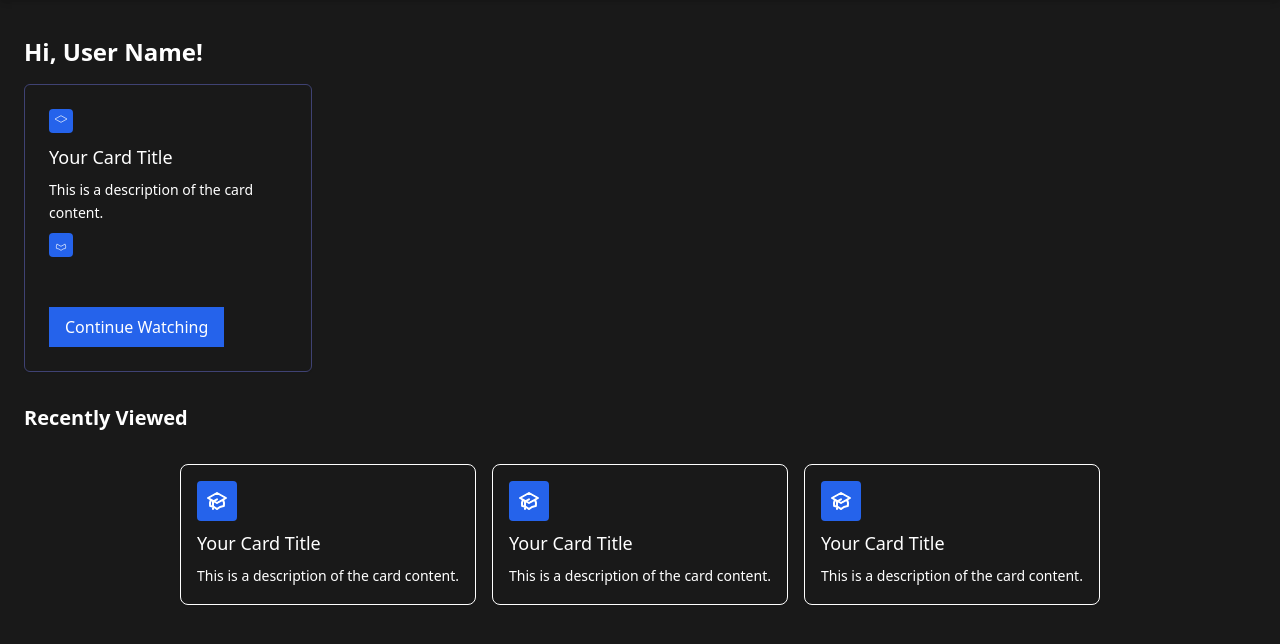
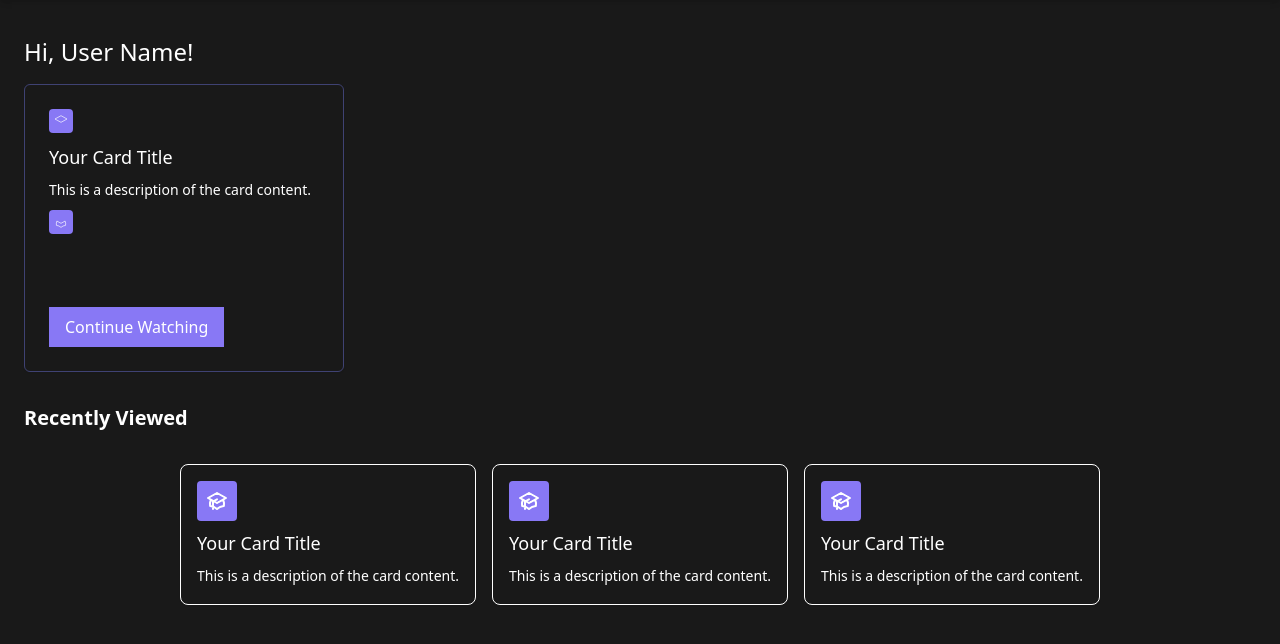
Before and after one commit to 1iamharshraj/VisionED, a Django app: page /stu_home in a window 1280 px wide. Shown: the part 64-708 px from the top of the page. Run offline with Django 5.2, Linux system fonts and the light colour scheme; some libraries are stand-ins or nearby versions.

Commit message:
ui changes in stu home. student

```diff
--- a/home/urls.py
+++ b/home/urls.py
@@ -10,5 +10,6 @@ urlpatterns = [
     path("edu_home",views.EducatorHomeView.as_view(),name='edu_home'),
     path("edu_course",views.EducatorCourseView.as_view(),name='edu_course'),
     path("stu_home",views.StudentHomeView.as_view(),name='stu_home'),
-    path("stu_course",views.StudentCourseView.as_view(),name='stu_course')
+    path("stu_course",views.StudentCourseView.as_view(),name='stu_course'),
+    path("stu_vid",views.StudentVidView.as_view(),name='stu_vid')
 ]
--- a/home/views.py
+++ b/home/views.py
@@ -11,6 +11,11 @@ from django.shortcuts import render, redirect
 from django.views import View
 from .forms import LoginForm
 from .models import EducatorUpload
+
+
+class StudentVidView(View):
+    def get(self, request):
+        return render(request,"students/StuVidPlayer.html")
 
 class EducatorCourseView(View):
     def get(self, request):
--- a/templates/students/Stuhome.html
+++ b/templates/students/Stuhome.html
@@ -6,7 +6,7 @@
 <head>
     <meta charset="UTF-8">
     <meta name="viewport" content="width=device-width, initial-scale=1.0">
-    <title>User Dashboard</title>
+    <title>Student Home</title>
     <link href="https://cdn.jsdelivr.net/npm/tailwindcss@2.2.19/dist/tailwind.min.css" rel="stylesheet">
 
     <!-- Bootstrap CSS -->
@@ -58,13 +58,13 @@
 
     <div class="mt-3 max-w-7xl mx-auto p-6">
         <!-- Greeting -->
-        <h1 class="text-2xl font-semibold">Hi, User Name!</h1>
+        <h1 class="text-2xl font-semibold arima-500  ">Hi, User Name!</h1>
 
         <!-- Card Section -->
         <article
-            class="mt-4 w-72 h-72 rounded-md border border-[#3F4273] bg-transparent p-6 shadow-sm transition hover:shadow-lg flex flex-col justify-between">
+            class="mt-4 w-80 h-72 rounded-md border border-[#3F4273] bg-transparent p-6 shadow-sm transition hover:shadow-lg flex flex-col justify-between">
             <div class="flex-1">
-                <span class="inline-block rounded bg-blue-600 p-1 text-white">
+                <span class="inline-block rounded bg-primary-ascent p-1 text-white">
                     <svg xmlns="http://www.w3.org/2000/svg" class="size-4" fill="none" viewBox="0 0 24 24"
                         stroke="currentColor">
                         <path d="M12 14l9-5-9-5-9 5 9 5z" />
@@ -81,7 +81,7 @@
                     This is a description of the card content.
                 </p>
 
-                <span class="inline-block rounded bg-blue-600 p-1 text-white mt-2">
+                <span class="inline-block rounded bg-primary-ascent p-1 text-white mt-2">
                     <svg xmlns="http://www.w3.org/2000/svg" class="size-4" fill="none" viewBox="0 0 24 24"
                         stroke="currentColor">
                         <path
@@ -90,7 +90,7 @@
                 </span>
             </div>
 
-            <a href="#" class="bg-blue-600 text-white px-4 py-2 rounded-none mt-4 self-start">
+            <a href="#" class="bg-primary-ascent  arima-200  text-white px-4 py-2 rounded-none mt-4 self-start">
                 Continue Watching
             </a>
         </article>
@@ -103,7 +103,7 @@
             <!-- Card 1 -->
             <article
                 class="mt-4 rounded-lg border border-primary-ascent bg-transparent p-4 shadow-sm transition hover:shadow-lg">
-                <span class="inline-block rounded bg-blue-600 p-2 text-white">
+                <span class="inline-block rounded  p-2  bg-primary-ascent  text-white">
                     <svg xmlns="http://www.w3.org/2000/svg" class="size-6" fill="none" viewBox="0 0 24 24"
                         stroke="currentColor">
                         <path d="M12 14l9-5-9-5-9 5 9 5z" />
@@ -115,12 +115,12 @@
                 </span>
 
                 <a href="#">
-                    <h3 class="mt-0.5 text-lg font-medium text-white">
+                    <h3 class="mt-0.5 text-lg arima-200  font-medium text-white">
                         Your Card Title
                     </h3>
                 </a>
 
-                <p class="mt-2 line-clamp-3 text-sm/relaxed text-white">
+                <p class="mt-2 line-clamp-3  arima-200  text-sm/relaxed text-white">
                     This is a description of the card content.
                 </p>
             </article>
@@ -128,7 +128,7 @@
             <!-- Card 2 -->
             <article
                 class="mt-4 rounded-lg border border-primary-ascent bg-transparent p-4 shadow-sm transition hover:shadow-lg">
-                <span class="inline-block rounded bg-blue-600 p-2 text-white">
+                <span class="inline-block rounded bg-primary-ascent p-2 text-white">
                     <svg xmlns="http://www.w3.org/2000/svg" class="size-6" fill="none" viewBox="0 0 24 24"
                         stroke="currentColor">
                         <path d="M12 14l9-5-9-5-9 5 9 5z" />
@@ -140,12 +140,12 @@
                 </span>
 
                 <a href="#">
-                    <h3 class="mt-0.5 text-lg font-medium text-white">
+                    <h3 class="mt-0.5 text-lg  arima-200  font-medium text-white">
                         Your Card Title
                     </h3>
                 </a>
 
-                <p class="mt-2 line-clamp-3 text-sm/relaxed text-white">
+                <p class="mt-2 line-clamp-3  arima-200  text-sm/relaxed text-white">
                     This is a description of the card content.
                 </p>
             </article>
@@ -153,7 +153,7 @@
             <!-- Card 3 -->
             <article
                 class="mt-4 rounded-lg border border-primary-ascent bg-transparent p-4 shadow-sm transition hover:shadow-lg">
-                <span class="inline-block rounded bg-blue-600 p-2 text-white">
+                <span class="inline-block rounded bg-primary-ascent p-2 text-white">
                     <svg xmlns="http://www.w3.org/2000/svg" class="size-6" fill="none" viewBox="0 0 24 24"
                         stroke="currentColor">
                         <path d="M12 14l9-5-9-5-9 5 9 5z" />
@@ -165,12 +165,12 @@
                 </span>
 
                 <a href="#">
-                    <h3 class="mt-0.5 text-lg font-medium text-white">
+                    <h3 class="mt-0.5 text-lg  arima-200  font-medium text-white">
                         Your Card Title
                     </h3>
                 </a>
 
-                <p class="mt-2 line-clamp-3 text-sm/relaxed text-white">
+                <p class="mt-2 line-clamp-3 arima-200  text-sm/relaxed text-white">
                     This is a description of the card content.
                 </p>
             </article>
```
